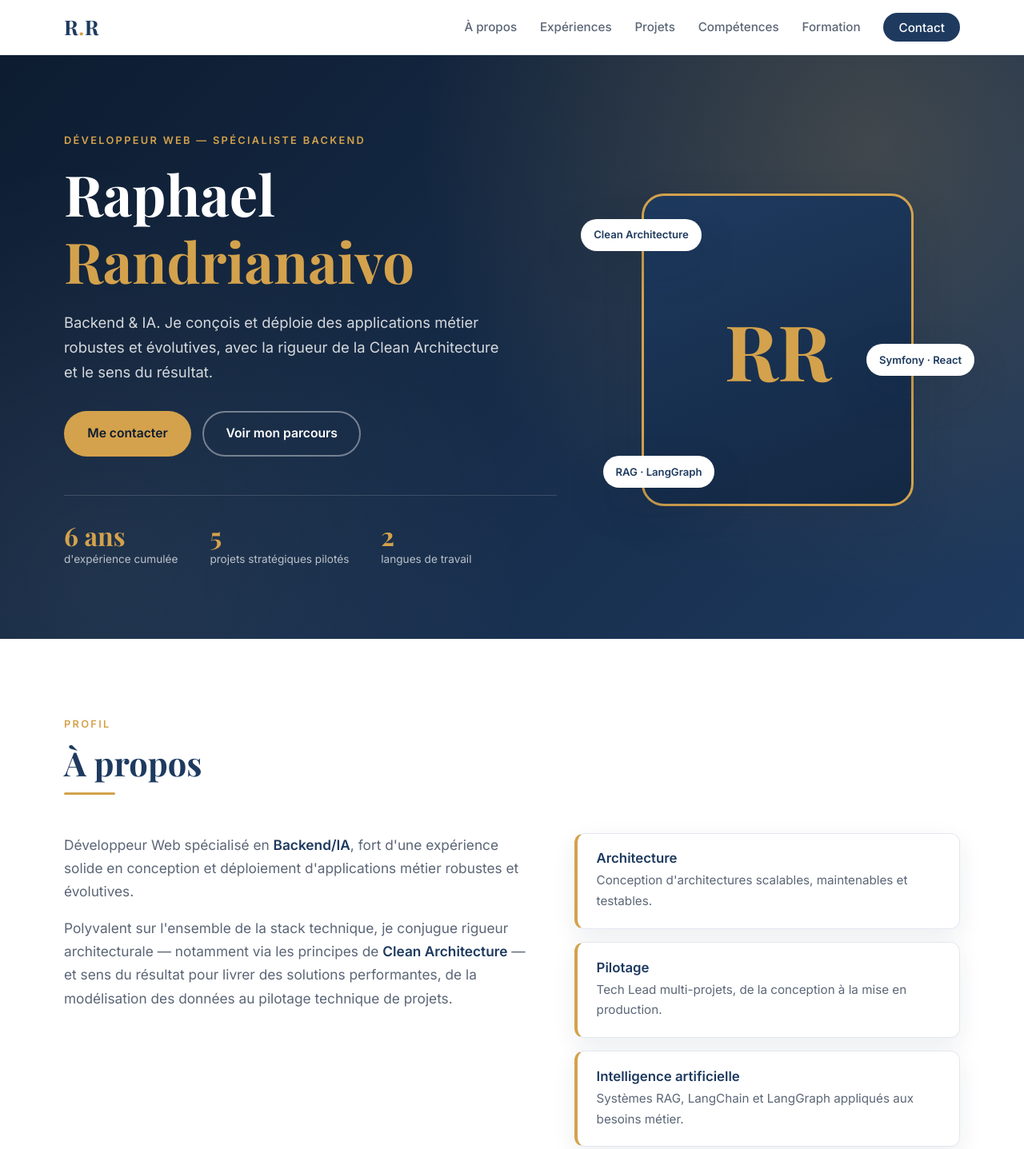
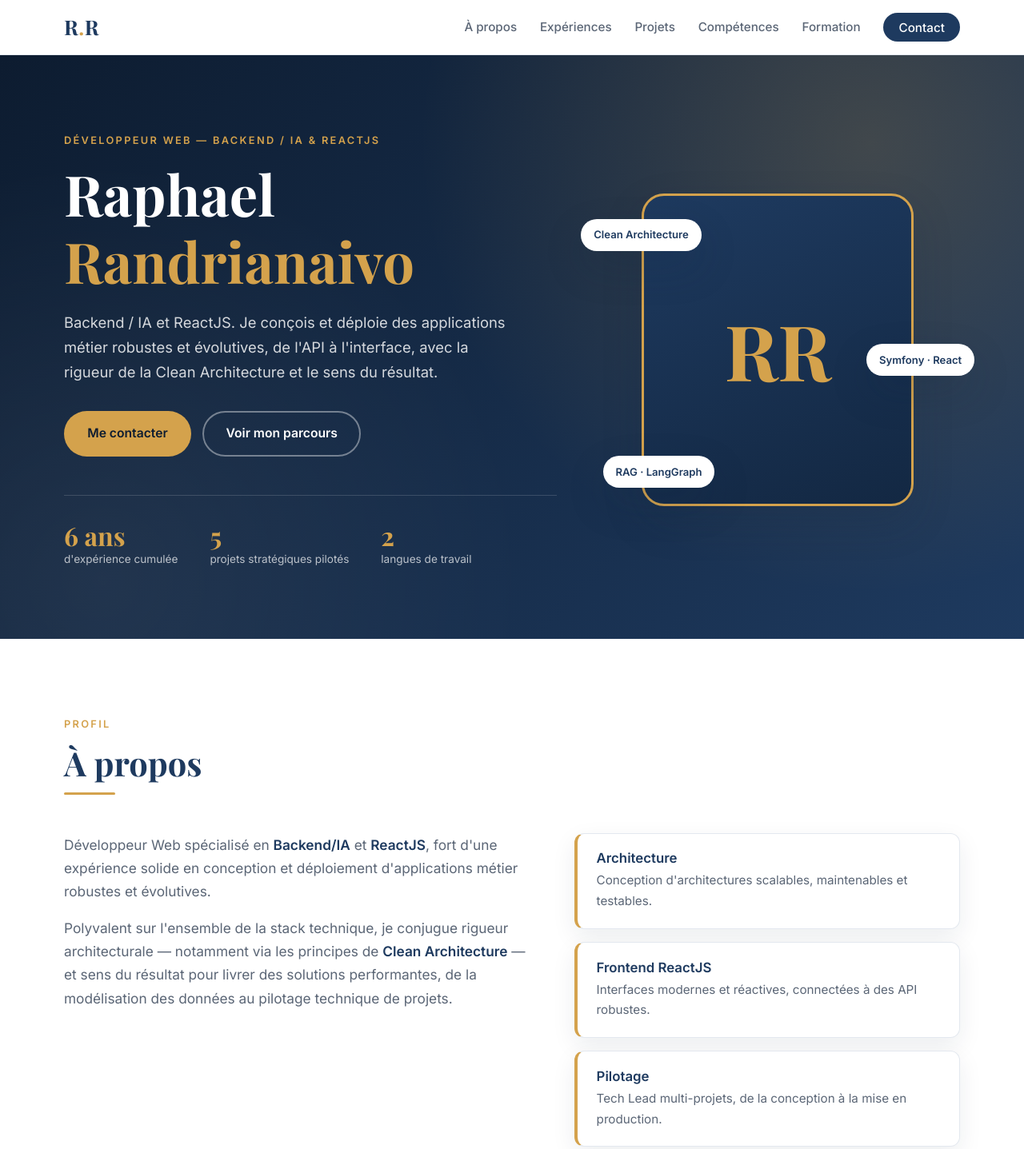
Before and after one commit to Randrianaivoraphael/portfolio, a plain HTML site: page index.html in a window 1280 px wide. Shown: the top 1437 px of the page at 80% size. Drawn offline with nearby package versions, Linux system fonts and the light colour scheme.

Commit message:
add reactjs info

```diff
--- a/index.html
+++ b/index.html
@@ -3,8 +3,8 @@
 <head>
 <meta charset="UTF-8">
 <meta name="viewport" content="width=device-width, initial-scale=1">
-<title>Raphael Randrianaivo — Développeur Web, Spécialiste Backend</title>
-<meta name="description" content="Portfolio de Raphael Randrianaivo, développeur web spécialisé Backend/IA : Clean Architecture, Symfony, React, RAG et LangGraph.">
+<title>Raphael Randrianaivo — Développeur Web Backend / IA &amp; ReactJS</title>
+<meta name="description" content="Portfolio de Raphael Randrianaivo, développeur web Backend / IA et ReactJS : Clean Architecture, Symfony, React, RAG et LangGraph.">
 <link rel="preconnect" href="https://fonts.googleapis.com">
 <link rel="preconnect" href="https://fonts.gstatic.com" crossorigin>
 <link href="https://fonts.googleapis.com/css2?family=Inter:wght@400;500;600&family=Playfair+Display:wght@600;700&display=swap" rel="stylesheet">
@@ -35,9 +35,9 @@
   <section id="accueil" class="hero">
     <div class="container hero-grid">
       <div class="hero-text">
-        <p class="eyebrow">Développeur Web — Spécialiste Backend</p>
+        <p class="eyebrow">Développeur Web — Backend / IA &amp; ReactJS</p>
         <h1>Raphael <span>Randrianaivo</span></h1>
-        <p class="hero-lead">Backend &amp; IA. Je conçois et déploie des applications métier robustes et évolutives, avec la rigueur de la Clean Architecture et le sens du résultat.</p>
+        <p class="hero-lead">Backend / IA et ReactJS. Je conçois et déploie des applications métier robustes et évolutives, de l'API à l'interface, avec la rigueur de la Clean Architecture et le sens du résultat.</p>
         <div class="hero-actions">
           <a href="#contact" class="btn btn-primary">Me contacter</a>
           <a href="#experiences" class="btn btn-ghost">Voir mon parcours</a>
@@ -68,13 +68,17 @@
       </header>
       <div class="about-grid">
         <div class="about-text">
-          <p>Développeur Web spécialisé en <strong>Backend/IA</strong>, fort d'une expérience solide en conception et déploiement d'applications métier robustes et évolutives.</p>
+          <p>Développeur Web spécialisé en <strong>Backend/IA</strong> et <strong>ReactJS</strong>, fort d'une expérience solide en conception et déploiement d'applications métier robustes et évolutives.</p>
           <p>Polyvalent sur l'ensemble de la stack technique, je conjugue rigueur architecturale — notamment via les principes de <strong>Clean Architecture</strong> — et sens du résultat pour livrer des solutions performantes, de la modélisation des données au pilotage technique de projets.</p>
         </div>
         <ul class="about-cards">
           <li>
             <h3>Architecture</h3>
             <p>Conception d'architectures scalables, maintenables et testables.</p>
+          </li>
+          <li>
+            <h3>Frontend ReactJS</h3>
+            <p>Interfaces modernes et réactives, connectées à des API robustes.</p>
           </li>
           <li>
             <h3>Pilotage</h3>
@@ -292,7 +296,7 @@
 
 <footer class="site-footer">
   <div class="container">
-    <p>© 2026 Raphael Randrianaivo — Développeur Web, Spécialiste Backend</p>
+    <p>© 2026 Raphael Randrianaivo — Développeur Web Backend / IA &amp; ReactJS</p>
     <a href="#accueil">Retour en haut ↑</a>
   </div>
 </footer>
```
